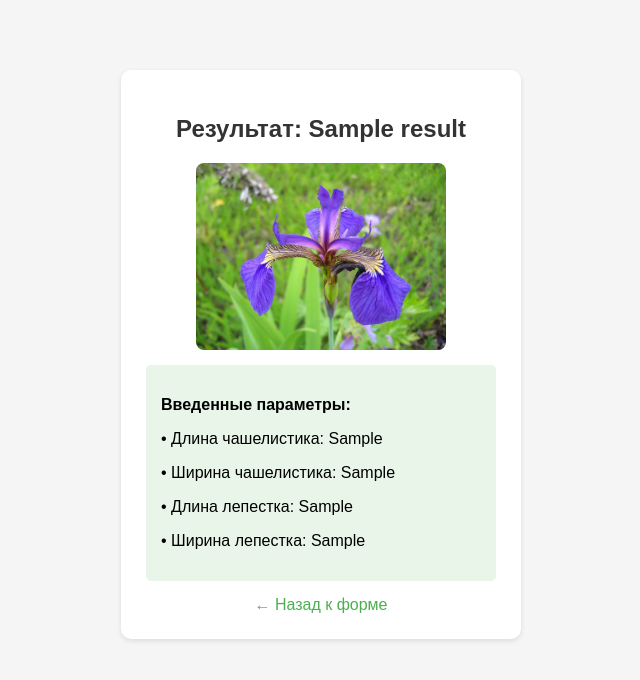
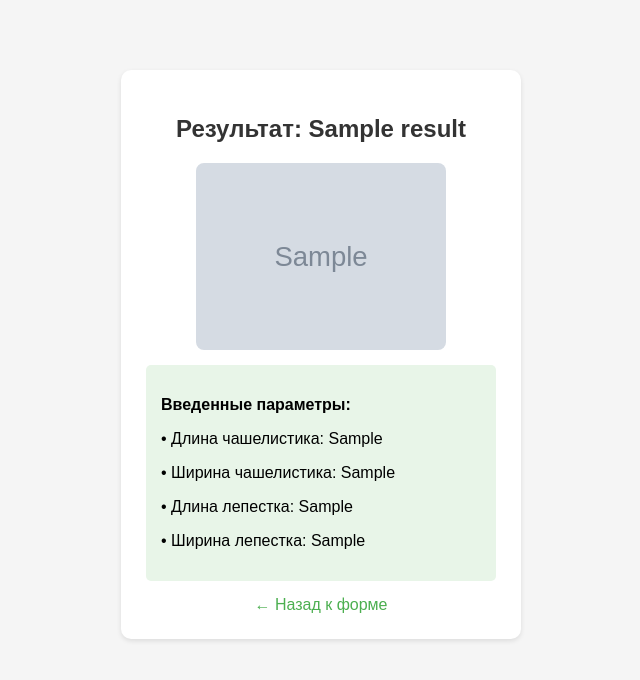
Before and after one commit to Mrac044/IRIS_OUT-, a FastAPI app: template templates/result.html in a window 1280 px wide. Shown: the top 680 px of the page, without its empty margins (319-959 px from the left). Run offline with FastAPI, Linux system fonts and the light colour scheme; the template is opened without the code that fills it: most values are stand-ins (such as "Sample title", 1, 10 or a date in 2020); grey boxes marked "Sample" are stand-in pictures.

Commit message:
update result

```diff
--- a/config.py
+++ b/config.py
@@ -4,7 +4,7 @@ USER_PASSWORD = "root"
 
 # Пути к картинкам для разных видов ирисов
 IMAGE_PATHS = {
-    "setosa": "/static/images/setosa.jpg",
-    "versicolor": "/static/images/versicolor.jpg",
-    "virginica": "/static/images/virginica.jpg"
+    "setosa": "/images/setosa.jpg",
+    "versicolor": "/images/versicolor.jpg",
+    "virginica": "/images/virginica.jpg"
 }
--- a/main.py
+++ b/main.py
@@ -46,7 +46,7 @@ async def login(request: Request, login: str = Form(...), password: str = Form(.
     else:
         return templates.TemplateResponse("login.html", {
             "request": request,
-            "error": "❌ Неверный логин или пароль!"
+            "error": "Неверный логин или пароль!"
         })
 
 # Страница с формой (только для авторизованных)
@@ -78,7 +78,7 @@ async def predict(
         "sl": sl,
         "sw": sw,
         "pl": pl,
-        "pw": pw
+        "pw": "pwВлад"
     })
 
 # Выход из системы
--- a/templates/result.html
+++ b/templates/result.html
@@ -9,17 +9,9 @@
     <div class="container">
         <h2>Результат: {{ result }}</h2>
 
-        <!-- Картинка в зависимости от результата -->
+        <!-- Картинка из Python -->
         <div class="image-container">
-            {% if result == "setosa" %}
-                <img src="/images/setosa.jpg" alt="Ирис setosa" class="iris-image">
-            {% elif result == "versicolor" %}
-                <img src="/images/versicolor.jpg" alt="Ирис versicolor" class="iris-image">
-            {% elif result == "virginica" %}
-                <img src="/images/virginica.jpg" alt="Ирис virginica" class="iris-image">
-            {% else %}
-                <img src="/images/setosa.jpg" alt="Ирис" class="iris-image">
-            {% endif %}
+            <img src="{{ image_path }}" alt="Ирис {{ result }}" class="iris-image">
         </div>
 
         <div class="result">
```
